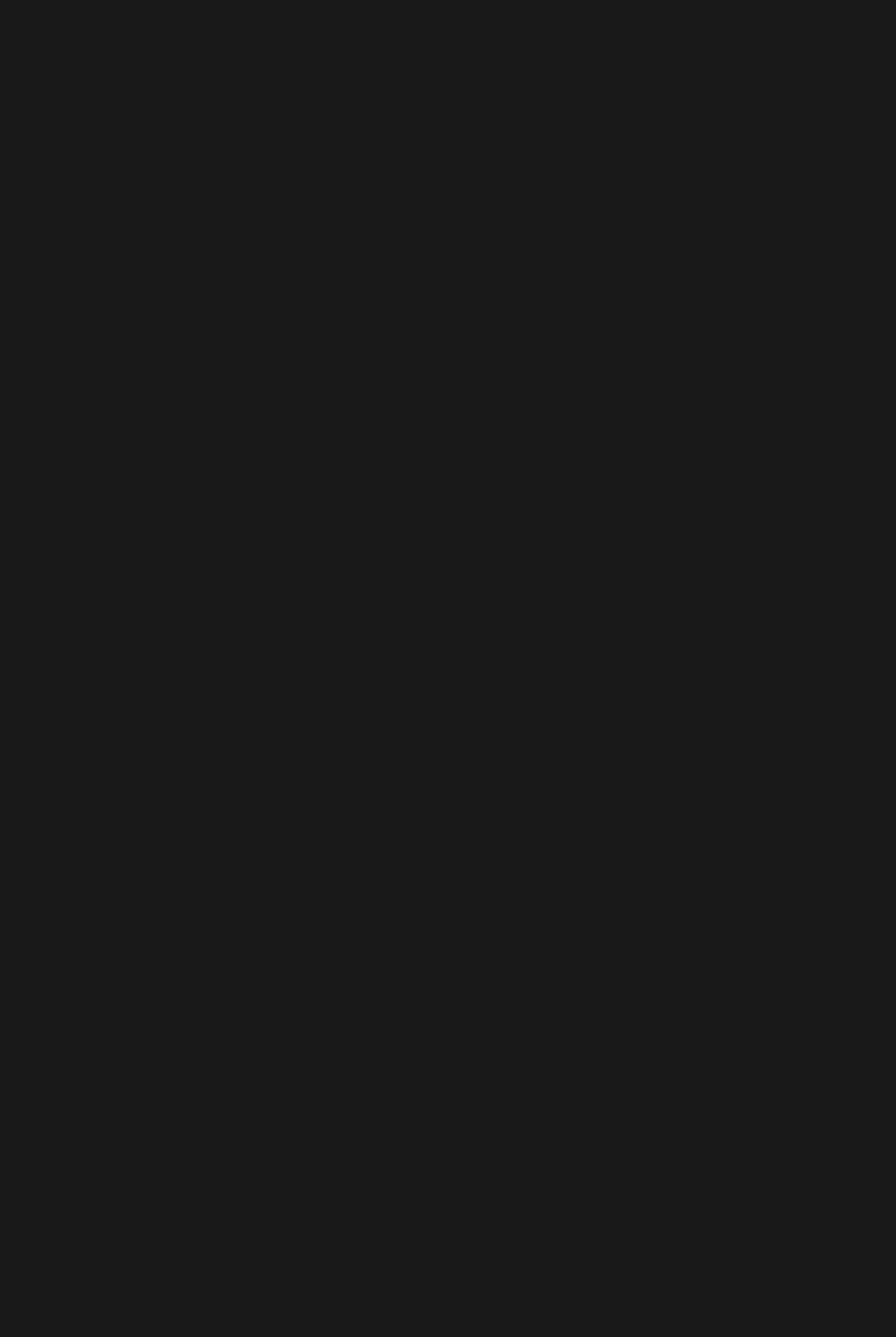
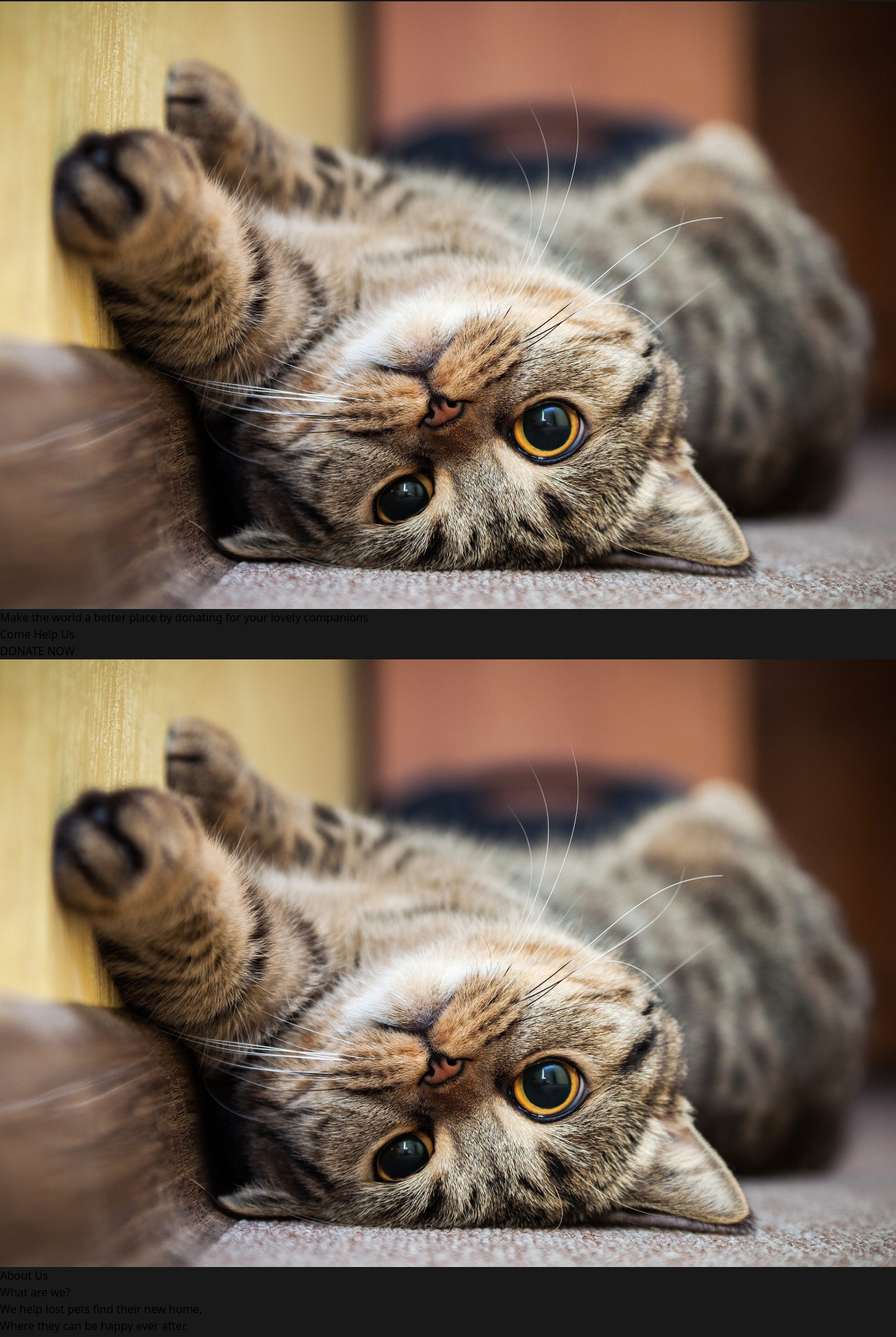
Before and after one commit to masud-almahdi-dev/pet-hero-webapp, a React (Vite) app: page / in a window 1280 px wide. Shown: the part 6194-8104 px from the top of the page at 70% size. Before the commit the page ends 2628 px from the top, so only its background shows below. Built offline with nearby package versions, Linux system fonts and the light colour scheme.

Commit message:
implemented homepage

```diff
--- a/src/pages/home.jsx
+++ b/src/pages/home.jsx
@@ -1,10 +1,12 @@
+import { NavLink } from "react-router-dom";
+
 const Home = () => {
     return (
         <div className="bg-purple-700 w-full flex flex-col">
             <div className="w-full overflow-hidden h-[60dvh] flex flex-col justify-center">
                 <img src="/cat1.jpg" className="h-full brightness-75 flex object-cover" alt="" />
                 <div className="absolute">
-                    <h1 className="font-semibold text-white text-3xl md:text-6xl mx-4 text-center backdrop-blur-lg px-4 py-2 rounded-md">
+                    <h1 className="font-semibold text-white text-3xl md:text-6xl mx-10 text-center backdrop-blur-lg px-4 py-2 rounded-md">
                         Welcome to <br /><span className=" text-green-200">Pet Hero</span>
                     </h1>
                     <div className="w-full flex justify-center my-2">
@@ -12,6 +14,43 @@ const Home = () => {
                     </div>
                 </div>
             </div>
+            <div className="grid grid-cols-1 md:grid-cols-2 xl:grid-cols-3 p-8 gap-8 bg-white">
+                <NavLink className=" rounded-lg overflow-hidden flex aspect-square justify-center items-center">
+                    <img src="/cat1.jpg" className="object-cover hover:brightness-50 h-full" alt="" />
+                    <h3 className="absolute text-2xl pointer-events-none text-black backdrop-blur-sm p-2 rounded-lg">Cats</h3>
+                </NavLink>
+                <NavLink className=" rounded-lg overflow-hidden flex aspect-square justify-center items-center">
+                    <img src="/cat1.jpg" className="object-cover hover:brightness-50 h-full" alt="" />
+                    <h3 className="absolute text-2xl pointer-events-none text-black backdrop-blur-sm p-2 rounded-lg">Dogs</h3>
+                </NavLink>
+                <NavLink className=" rounded-lg overflow-hidden flex aspect-square justify-center items-center">
+                    <img src="/cat1.jpg" className="object-cover hover:brightness-50 h-full" alt="" />
+                    <h3 className="absolute text-2xl pointer-events-none text-black backdrop-blur-sm p-2 rounded-lg">Birds</h3>
+                </NavLink>
+                <NavLink className=" rounded-lg overflow-hidden flex aspect-square justify-center items-center">
+                    <img src="/cat1.jpg" className="object-cover hover:brightness-50 h-full" alt="" />
+                    <h3 className="absolute text-2xl pointer-events-none text-black backdrop-blur-sm p-2 rounded-lg">Fish</h3>
+                </NavLink>
+            </div>
+            <div className="w-full overflow-hidden h-[60dvh] flex flex-col justify-center items-center">
+                <img src="/cat1.jpg" className="h-full md:w-full brightness-75 flex object-cover" alt="" />
+                <div className="absolute">
+                    <h3 className="font-semibold text-white text-2xl mx-4 text-center bg-[#ffce2e28] backdrop-blur-lg px-4 py-2 rounded-md">Make the world a better place by donating for your lovely companions</h3>
+                    <h3 className="font-semibold text-white text-2xl mx-4 text-center backdrop-blur-lg px-4 py-2 rounded-md">Come Help Us</h3>
+                    <div className="w-full flex justify-center my-2">
+                        <button className=" bg-white hover:bg-green-700 text-green-700 hover:text-white transition-all p-2 rounded-sm">DONATE NOW</button>
+                    </div>
+                </div>
+            </div>
+            <div className="w-full overflow-hidden h-[60dvh] flex flex-col justify-center">
+                <img src="/cat1.jpg" className="h-full brightness-75 flex object-cover" alt="" />
+                <div className="absolute">
+                    <h2 className="text-3xl md:text-4xl m-8">About Us</h2>
+                    <h3 className="font-semibold text-white text-2xl mx-6 bg-[#a312123a] backdrop-blur-lg px-4 py-2 rounded-md">What are we?</h3>
+                    <h3 className="font-semibold text-white text-2xl mx-6 bg-[#1234a3a1]  backdrop-blur-lg px-4 py-2 rounded-md">We help lost pets find their new home,<br />Where they can be happy ever after.</h3>
+                    <button className=" m-8 bg-white hover:bg-green-700 text-green-700 hover:text-white transition-all p-2 rounded-sm">VISIT DONATIONS</button>
+                </div>
+            </div>
         </div>
     );
 }
```
